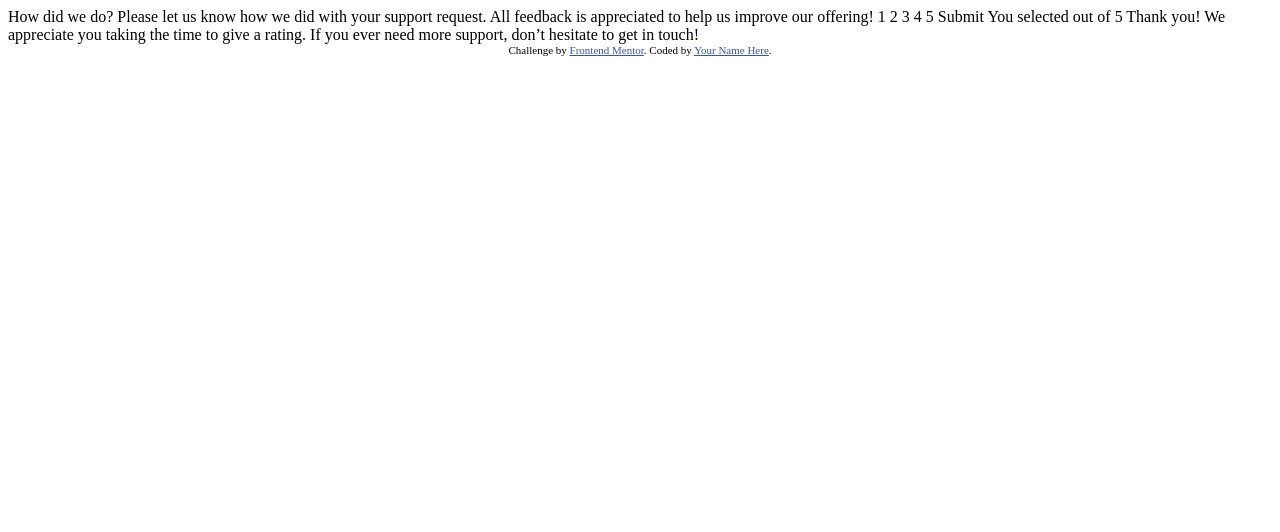
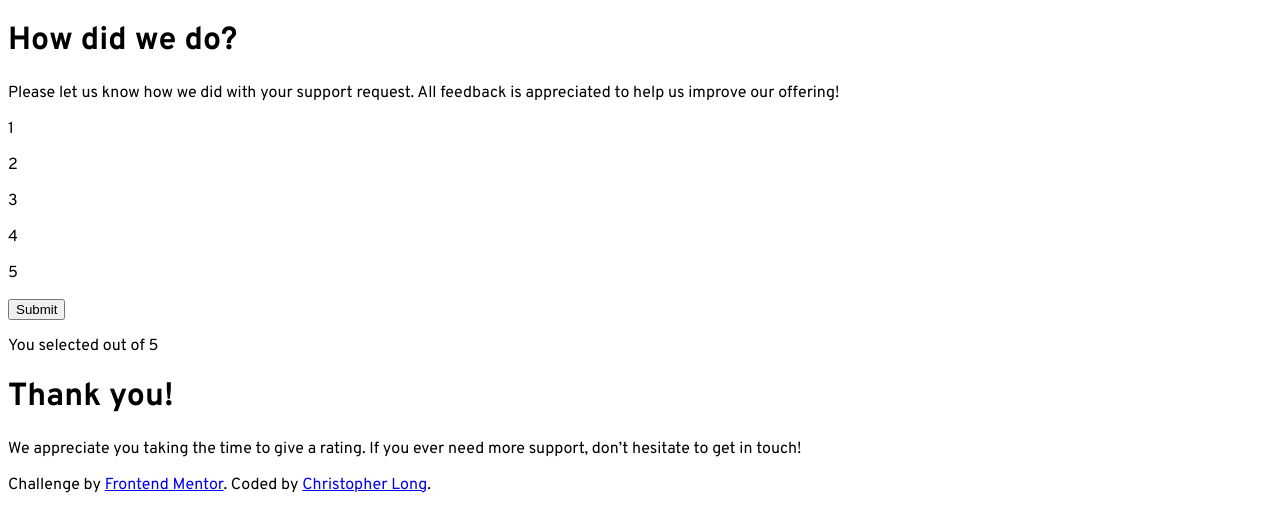
Before and after one commit to cvalong/fm-interactive-rating-component, a plain HTML site: page index.html in a window 1280 px wide. Drawn offline with Linux system fonts and the light colour scheme.

Commit message:
boilerplate html and initial js and css file

```diff
--- a/index.html
+++ b/index.html
@@ -2,48 +2,45 @@
 <html lang="en">
 <head>
   <meta charset="UTF-8">
-  <meta name="viewport" content="width=device-width, initial-scale=1.0"> <!-- displays site properly based on user's device -->
+  <meta name="viewport" content="width=device-width, initial-scale=1.0">
 
   <link rel="icon" type="image/png" sizes="32x32" href="./images/favicon-32x32.png">
+  <link rel="stylesheet" type="text/css" href="styles/style.css">
+  <link rel="preconnect" href="https://fonts.googleapis.com">
+  <link rel="preconnect" href="https://fonts.gstatic.com" crossorigin>
+  <link href="https://fonts.googleapis.com/css2?family=Overpass:wght@400;700&display=swap" rel="stylesheet">
 
   <title>Frontend Mentor | Interactive rating component</title>
 
-  <!-- Feel free to remove these styles or customise in your own stylesheet 👍 -->
-  <style>
-    .attribution { font-size: 11px; text-align: center; }
-    .attribution a { color: hsl(228, 45%, 44%); }
-  </style>
 </head>
 <body>
 
   <!-- Rating state start -->
-
-  How did we do?
-
-  Please let us know how we did with your support request. All feedback is appreciated
-  to help us improve our offering!
-
-  1 2 3 4 5
-
-  Submit
-
+  <div class="rating-state">
+    <h1>How did we do?</h1>
+    <p>Please let us know how we did with your support request. All feedback is appreciated
+      to help us improve our offering!</p>
+    <p>1</p>
+    <p>2</p>
+    <p>3</p>
+    <p>4</p>
+    <p>5</p>
+    <button>Submit</button>
+  </div>
   <!-- Rating state end -->
 
   <!-- Thank you state start -->
-
-  You selected <!-- Add rating here --> out of 5
-
-  Thank you!
-
-  We appreciate you taking the time to give a rating. If you ever need more support,
-  don’t hesitate to get in touch!
-
+  <div class="thank-you-state">
+    <p class="selection-text">You selected <!-- Add rating here --> out of 5</p>
+    <h1>Thank you!</h1>
+    <p>We appreciate you taking the time to give a rating. If you ever need more support,
+      don’t hesitate to get in touch!</p>
+  </div>
   <!-- Thank you state end -->
-
 
   <div class="attribution">
     Challenge by <a href="https://www.frontendmentor.io?ref=challenge" target="_blank">Frontend Mentor</a>.
-    Coded by <a href="#">Your Name Here</a>.
+    Coded by <a href="#">Christopher Long</a>.
   </div>
 </body>
 </html>
--- /dev/null
+++ b/styles/style.css
@@ -0,0 +1,3 @@
+body {
+    font-family: 'Overpass', sans-serif;
+}
```
Also changed, not shown: scripts/main.js (added).
